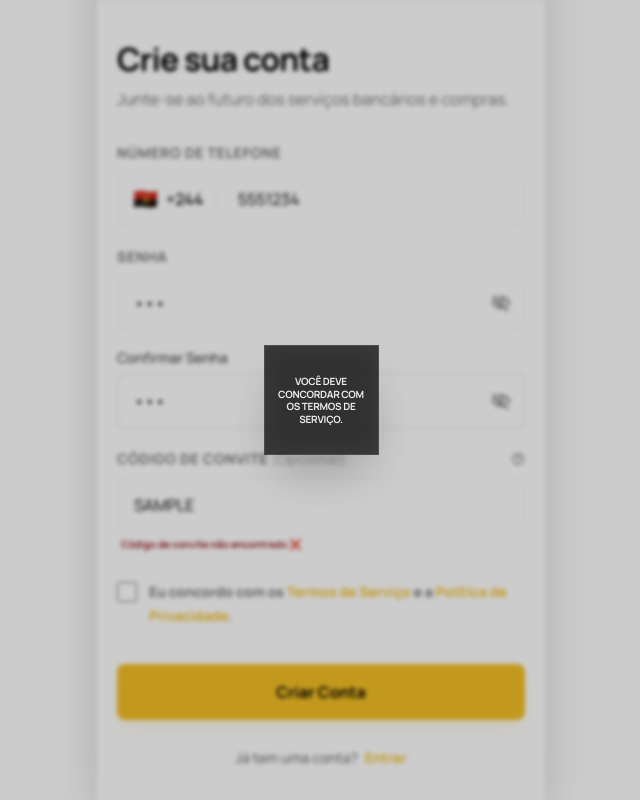
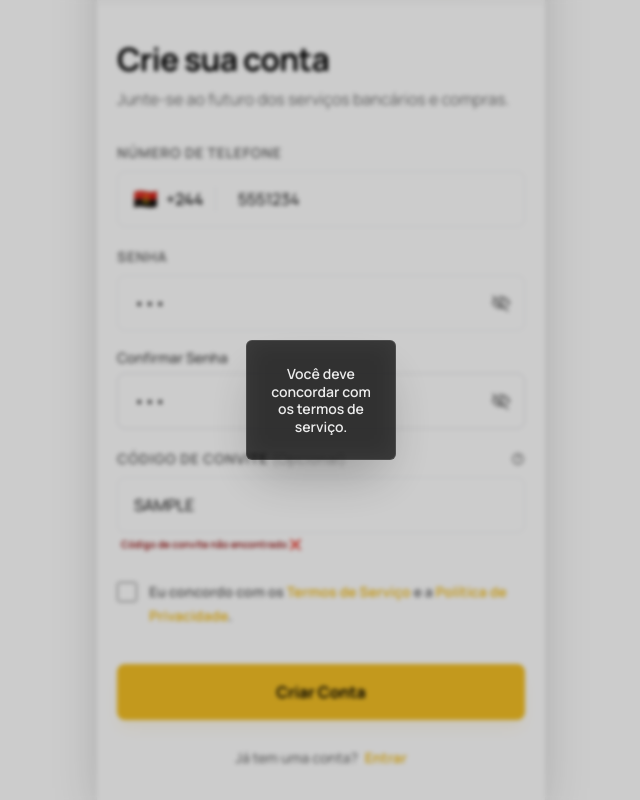
Before and after one commit to ruuediton/amazo, a React (Vite) app: page / in a window 1280 px wide. Both pictures are taken after typing "5551234", "Sample123", "Sample123", "Sample" into the empty fields and a click on the button "Criar Conta". Shown: the part 292-1092 px from the top of the page, without its empty margins (319-959 px from the left). Built offline with nearby package versions, Linux system fonts and the light colour scheme; no server answers; the database is empty.

Commit message:
feat: Add `LoadingOverlay` component to display loading, success, error, and warning feedback states.

```diff
--- a/components/LoadingOverlay.tsx
+++ b/components/LoadingOverlay.tsx
@@ -43,13 +43,13 @@ const LoadingOverlay: React.FC<LoadingOverlayProps> = ({ status, message }) => {
 
     return (
         <div className="fixed inset-0 z-[9999] flex items-center justify-center bg-black/20 backdrop-blur-[2px] animate-in fade-in duration-300">
-            <div className="bg-black/70 backdrop-blur-md p-2 rounded-none flex flex-col items-center justify-center w-[115px] h-[110px] border border-white/10 shadow-2xl animate-in zoom-in-95 duration-300">
+            <div className="bg-black/70 backdrop-blur-md p-3 rounded-[6px] flex flex-col items-center justify-center w-[150px] h-[120px] border border-white/10 shadow-2xl animate-in zoom-in-95 duration-300">
                 {status === 'loading' ? (
-                    <SpokeSpinner size="w-8 h-8" className="text-white/80" />
+                    <SpokeSpinner size="w-9 h-9" className="text-white/80" />
                 ) : (
-                    <div className="flex flex-col items-center justify-center text-center w-full h-full p-1">
+                    <div className="flex flex-col items-center justify-center text-center w-full h-full p-2">
                         {message && (
-                            <p className="text-white/90 text-[10px] font-bold leading-tight animate-in fade-in duration-500 uppercase tracking-tight break-words overflow-hidden">
+                            <p className="text-white/90 text-[14px] font-semibold leading-tight animate-in fade-in duration-500 first-letter:uppercase lowercase break-words overflow-hidden">
                                 {message}
                             </p>
                         )}
```
